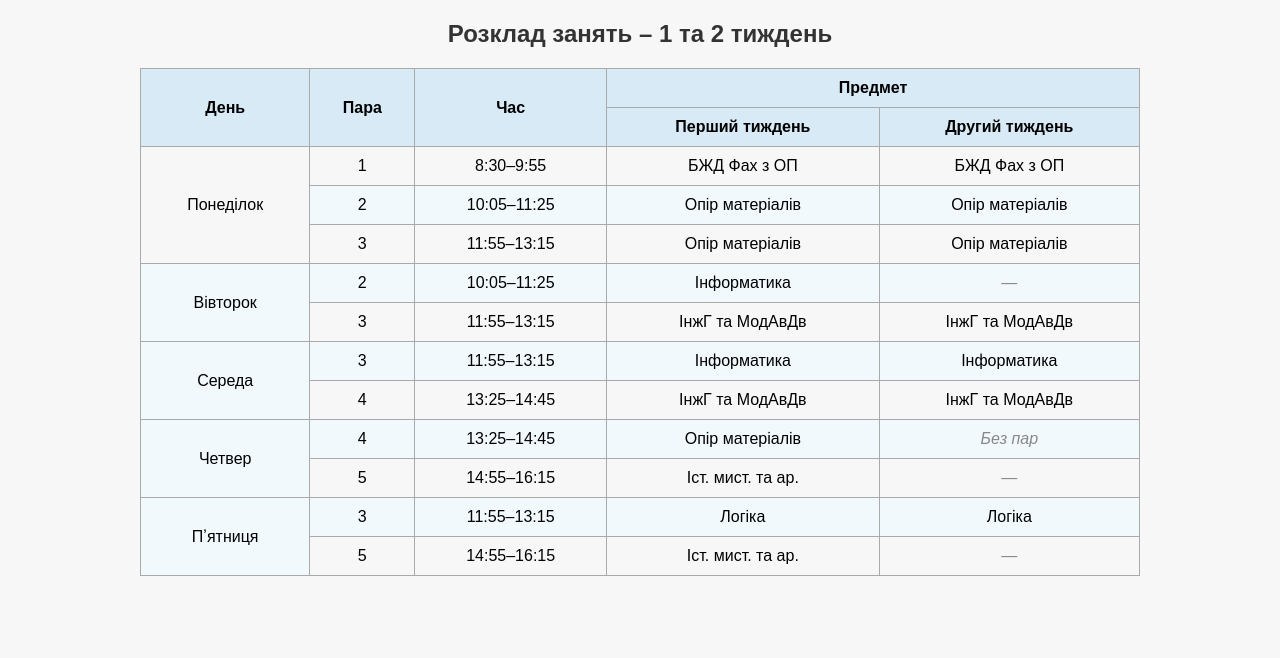
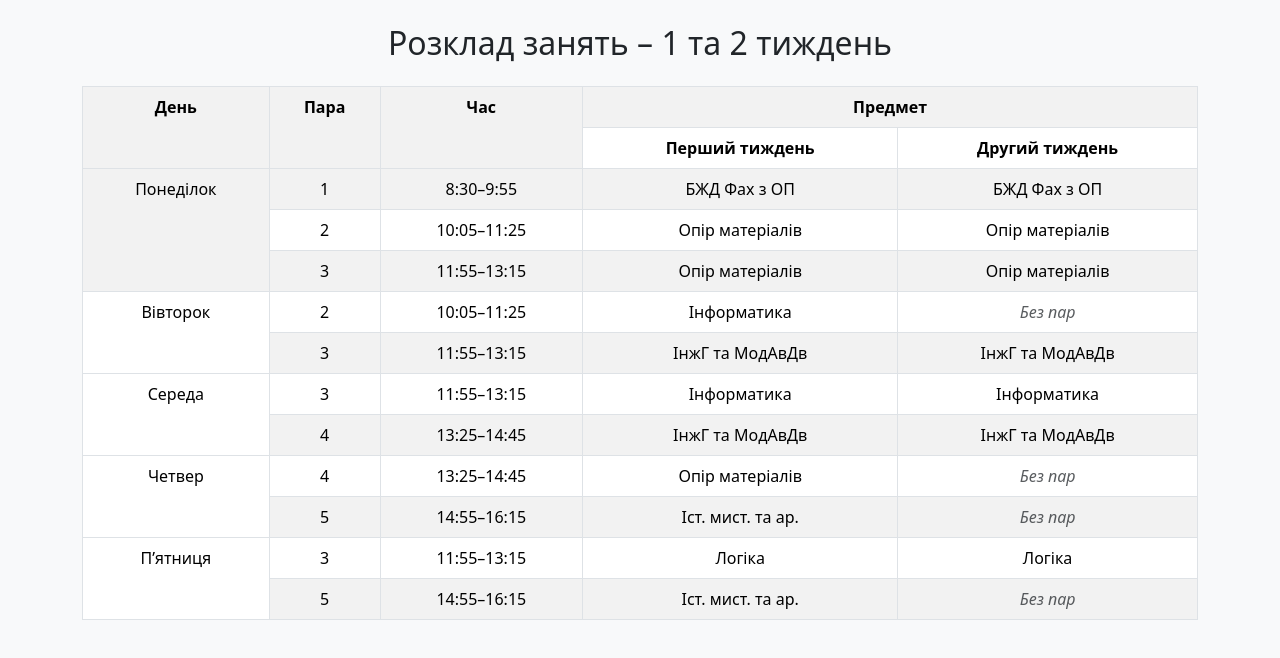
Before and after one commit to mor-deythan/website1_m614, a plain HTML site: page docs/index.html in a window 1280 px wide. Drawn offline with nearby package versions, Linux system fonts and the light colour scheme.

Commit message:
Update index.html

```diff
--- a/docs/index.html
+++ b/docs/index.html
@@ -3,53 +3,20 @@
 <head>
   <meta charset="UTF-8">
   <title>Розклад занять (2 тижні)</title>
+<link href="https://cdn.jsdelivr.net/npm/bootstrap@5.3.2/dist/css/bootstrap.min.css" rel="stylesheet">
   <link rel="icon" type="image/png" href="gitlab.png">
 
-  <style>
-    body {
-      font-family: Arial, sans-serif;
-      background: #f7f7f7;
-      margin: 0;
-      padding: 0;
-      display: flex;
-      flex-direction: column;
-      align-items: center;
-    }
-    h2 {
-      text-align: center;
-      color: #333;
-      margin: 20px 0;
-    }
-    table {
-      width: 90%;
-      max-width: 1000px;
-      border-collapse: collapse;
-      margin-bottom: 40px;
-      text-align: center;
-    }
-    th, td {
-      border: 1px solid #aaa;
-      padding: 10px;
-    }
-    th {
-      background: #d9eaf7;
-    }
-    tr:nth-child(even) td {
-      background: #f2f9fc;
-    }
-    .no-class {
-      color: #888;
-      font-style: italic;
-    }
-  </style>
 </head>
 <body>
+<body class="bg-light">
 
-  <h2>Розклад занять – 1 та 2 тиждень</h2>
+  <div class="container">
 
-  <table>
+  <h2 class="text-center my-4">Розклад занять – 1 та 2 тиждень</h2>
+
+  <table class="table table-bordered table-striped text-center">
     <tr>
-      <th rowspan="2">День</th>
+       <th rowspan="2">День</th>
       <th rowspan="2">Пара</th>
       <th rowspan="2">Час</th>
       <th colspan="2">Предмет</th>
@@ -86,7 +53,7 @@
       <td>2</td>
       <td>10:05–11:25</td>
       <td>Інформатика</td>
-      <td class="no-class">—</td>
+      <td class="text-muted fst-italic">Без пар</td>
     </tr>
     <tr>
       <td>3</td>
@@ -116,13 +83,13 @@
       <td>4</td>
       <td>13:25–14:45</td>
       <td>Опір матеріалів</td>
-      <td class="no-class">Без пар</td>
+     <td class="text-muted fst-italic">Без пар</td>
     </tr>
     <tr>
       <td>5</td>
       <td>14:55–16:15</td>
       <td>Іст. мист. та ар.</td>
-      <td class="no-class">—</td>
+      <td class="text-muted fst-italic">Без пар</td>
     </tr>
 
     <!-- Пʼятниця -->
@@ -137,7 +104,7 @@
       <td>5</td>
       <td>14:55–16:15</td>
       <td>Іст. мист. та ар.</td>
-      <td class="no-class">—</td>
+      <td class="text-muted fst-italic">Без пар</td>
     </tr>
   </table>
 
```
